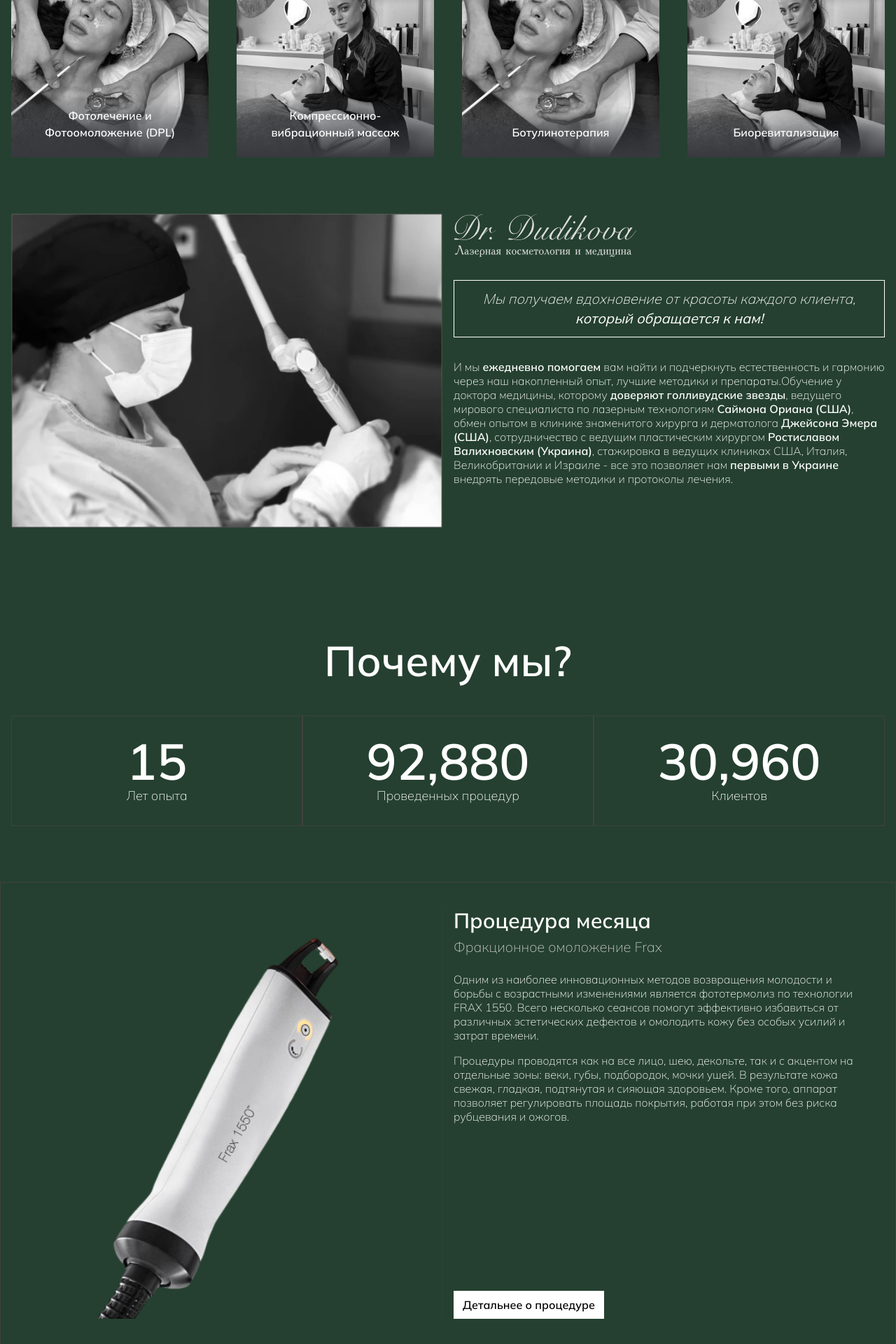
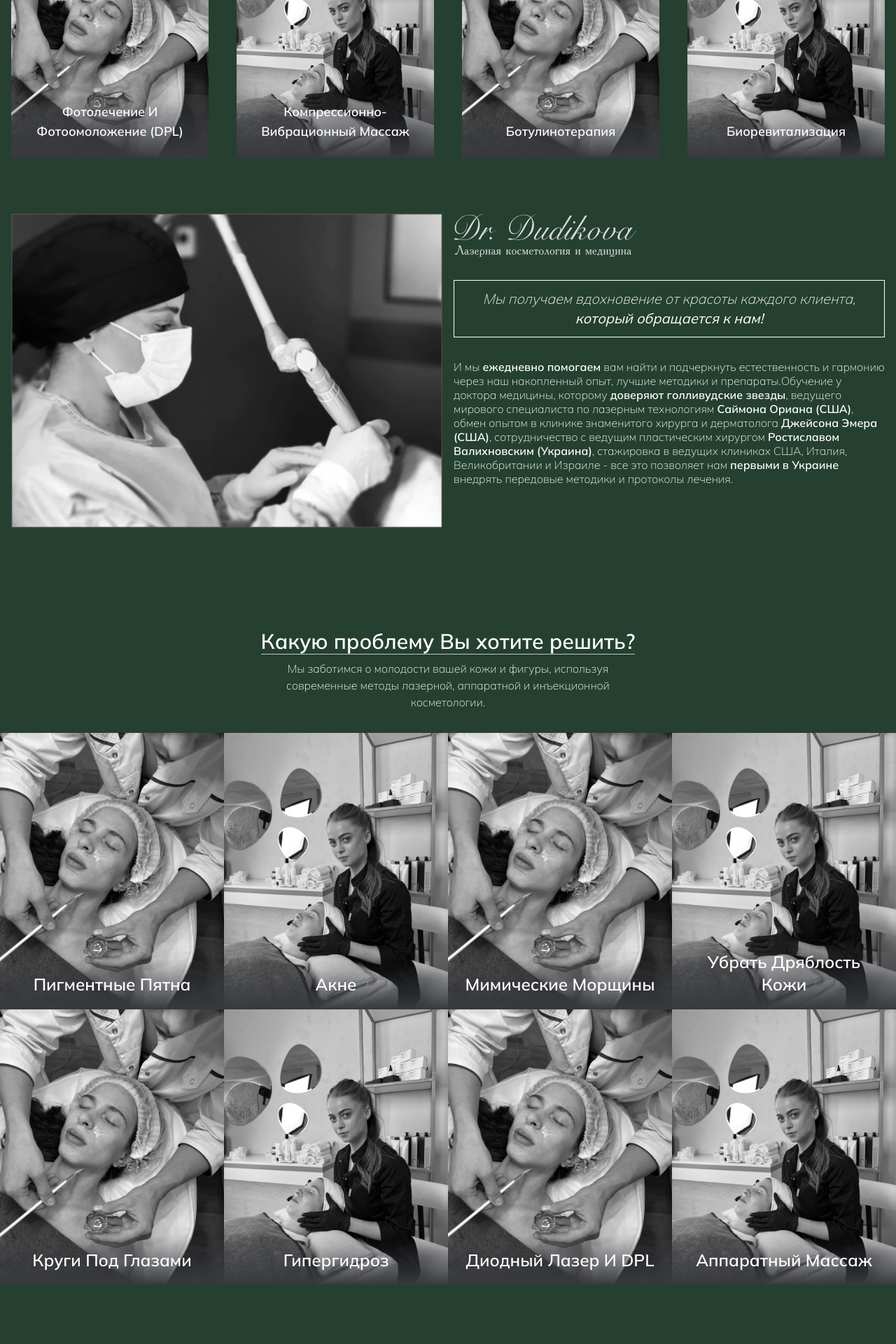
Before and after one commit to KirillUnited/beautymyway-app, a Next.js app: page / in a window 1280 px wide. Shown: the part 1600-3520 px from the top of the page at 70% size. Built offline with nearby package versions, Linux system fonts and the light colour scheme.

Commit message:
Add products

```diff
--- a/src/app/page.tsx
+++ b/src/app/page.tsx
@@ -3,6 +3,7 @@ import FeaturedProductsSection from '@/components/containers/FeaturedProductsSec
 import HeroSection from '@/components/containers/HeroSection/HeroSection';
 import HitSection from '@/components/containers/HitSection/HitSection';
 import InfoSection from '@/components/containers/InfoSection/InfoSection';
+import ProductsSection from '@/components/containers/ProductsSection/ProductsSection';
 import SurgerySection from '@/components/containers/SurgerySection/SurgerySection';
 import WhySection from '@/components/containers/WhySection/WhySection';
 
@@ -13,6 +14,7 @@ export default function Home() {
 			<InfoSection />
 			<FeaturedProductsSection />
 			<AboutSection />
+			<ProductsSection />
 			<WhySection />
 			<HitSection />
 			<SurgerySection />
--- a/src/components/ProductsItem/ProductsItem.module.scss
+++ b/src/components/ProductsItem/ProductsItem.module.scss
@@ -7,14 +7,14 @@
             grid-template-rows: 1fr;
         }
     }
-    @apply relative aspect-video lg:aspect-[260/320];
+    @apply relative aspect-[260/320] max-h-[500px] w-full;
 }
 .content {
-    @apply absolute left-0 bottom-0 right-0 text-center font-semibold p-5 z-10 flex flex-col gap-1;
+    @apply absolute left-0 bottom-[-1px] right-0 text-center font-semibold p-5 z-10 flex flex-col gap-1;
     background: linear-gradient(0deg, #37393e 0%, rgba(55, 57, 62, 0) 100%);
 }
 .title {
-    @apply font-semibold line-clamp-2;
+    @apply text-lg lg:text-2xl font-semibold line-clamp-2 capitalize;
 }
 .image {
     @apply object-cover w-full transition-all;
@@ -26,3 +26,9 @@
     overflow: hidden;
     @apply font-light transition-all;
 }
+.featured {
+    @apply aspect-video lg:aspect-[260/320];
+    .title {
+        @apply text-lg;
+    }
+}
--- a/src/components/ProductsItem/ProductsItem.tsx
+++ b/src/components/ProductsItem/ProductsItem.tsx
@@ -1,16 +1,23 @@
 import React from 'react';
 import styles from './ProductsItem.module.scss';
 import Image from 'next/image';
+import cn from 'classnames';
 
-interface ProductsItemProps {
+interface ProductsItemProps extends React.DetailedHTMLProps<React.HTMLAttributes<HTMLElement>, HTMLElement> {
     image: string,
     title: string,
+    variant?: 'featured' | string,
     description?: string
 }
 
-export default function ProductsItem({ image, title, description }: ProductsItemProps): React.JSX.Element {
+export default function ProductsItem({ image, title, description, variant = 'default', className }: ProductsItemProps): React.JSX.Element {
     return (
-        <div className={styles.root}>
+        <div className={cn(styles.root,
+            className,
+            {
+                [styles.featured]: variant === 'featured'
+            }
+        )}>
             <Image
                 src={`/images/${image}`}
                 fill
@@ -19,11 +26,15 @@ export default function ProductsItem({ image, title, description }: ProductsItem
             />
             <div className={styles.content}>
                 <h3 className={styles.title}>{title}</h3>
-                <p className={styles.description}>
-                    <span className='line-clamp-4'>
-                        {description}
-                    </span>
-                </p>
+                {
+                    description
+                    &&
+                    <p className={styles.description}>
+                        <span className='line-clamp-4'>
+                            {description}
+                        </span>
+                    </p>
+                }
             </div>
         </div>
     )
--- a/src/components/containers/FeaturedProductsSection/FeaturedProductsSection.tsx
+++ b/src/components/containers/FeaturedProductsSection/FeaturedProductsSection.tsx
@@ -39,6 +39,7 @@ export default function FeaturedProductsSection(): React.JSX.Element {
                             return (
                                 <Link href={'/'} key={index}>
                                     <ProductsItem
+                                        variant='featured'
                                         image={image}
                                         title={title}
                                         description={description}
--- /dev/null
+++ b/src/components/containers/ProductsSection/ProductsSection.tsx
@@ -0,0 +1,64 @@
+import ProductsItem from '@/components/ProductsItem/ProductsItem';
+import Link from 'next/link';
+import React from 'react';
+
+const products = [
+    {
+        image: 'featured-product-1.jpeg',
+        title: 'пигментные пятна',
+    },
+    {
+        image: 'featured-product-2.jpeg',
+        title: 'акне',
+    },
+    {
+        image: 'featured-product-1.jpeg',
+        title: 'мимические морщины',
+    },
+    {
+        image: 'featured-product-2.jpeg',
+        title: 'убрать дряблость кожи',
+    },
+    {
+        image: 'featured-product-1.jpeg',
+        title: 'круги под глазами',
+    },
+    {
+        image: 'featured-product-2.jpeg',
+        title: 'гипергидроз',
+    },
+    {
+        image: 'featured-product-1.jpeg',
+        title: 'Диодный лазер и DPL',
+    },
+    {
+        image: 'featured-product-2.jpeg',
+        title: 'аппаратный массаж',
+    },
+];
+
+export default function ProductsSection(): React.JSX.Element {
+    return (
+        <section>
+            <div className='section-heading container'>
+                <h2 className='section-title'>Какую проблему Вы хотите решить?</h2>
+                <p className='section-description'>Мы заботимся о молодости вашей кожи и фигуры, используя современные методы лазерной, аппаратной и инъекционной косметологии.</p>
+            </div>
+            <div className="grid grid-cols-2 lg:grid-cols-4">
+                {
+                    products.map(({ image, title }, index) => {
+                        return (
+                            <Link href={'/'} key={index}>
+                                <ProductsItem
+                                    image={image}
+                                    title={title}
+                                />
+                            </Link>
+                        )
+                    })
+                }
+
+            </div>
+        </section>
+    )
+}
--- a/src/styles/globals.css
+++ b/src/styles/globals.css
@@ -11,7 +11,7 @@
         @apply flex flex-col gap-2 items-center max-w-xl mx-auto text-center pt-16 pb-8;
     }
     .section-title {
-        @apply text-2xl md:text-3xl font-semibold leading-10 border-b border-b-secondary;
+        @apply text-2xl md:text-3xl font-semibold leading-normal border-b border-b-secondary;
     }
     .section-description {
         @apply text-base font-light;
```
